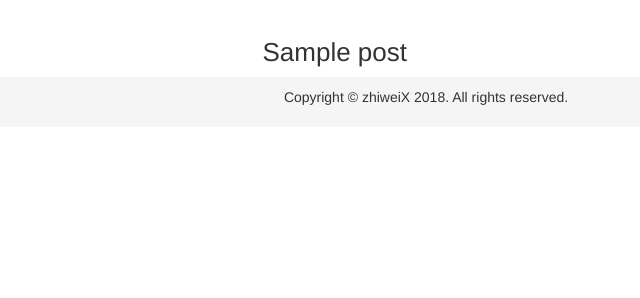
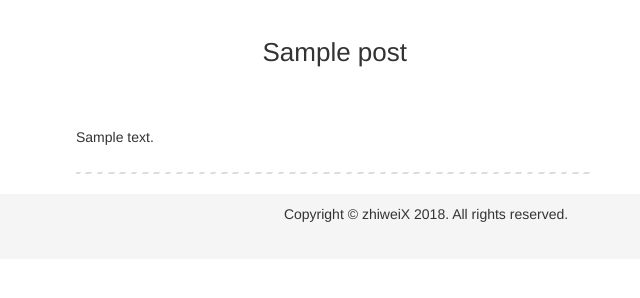
Before and after one commit to zhiwei1988/blog, a Flask app: template app/templates/post.html in a window 1280 px wide. Shown: the part 59-357 px from the top of the page, without its empty margins (214-854 px from the left). Run offline with Flask 2, Linux system fonts and the light colour scheme; the template is opened without the code that fills it: values that come from a table or form of the project are taken from there, others are empty; tables that the repository leaves empty hold one stand-in row (values such as "Sample post"); parts of the project's set-up code (start-up, migrations or seed data) failed here and were passed over; some libraries are stand-ins or nearby versions.

Commit message:
增加文章摘要显示功能

```diff
--- a/app/main/view.py
+++ b/app/main/view.py
@@ -83,6 +83,7 @@ def modify_blog(id):
     if form.validate_on_submit():
         post.title = form.title.data
         post.body = form.body.data
+        post.summary = form.summary.data
         category = Category.query.filter_by(name=form.category.data).first()
         if not category:
             category = Category(name=form.category.data)
--- a/app/static/css/style.css
+++ b/app/static/css/style.css
@@ -12,6 +12,18 @@ h3 {
 
 h4, h5, h6 {
   font-size: 14px;
+}
+
+p {
+  margin: 0 0 25px;
+}
+
+hr {
+  margin: 20px 0;
+  height: 2px;
+  border: none;
+  background-color: #ddd;
+  background-image: repeating-linear-gradient(-45deg, #fff, #fff 4px, transparent 4px, transparent 8px);
 }
 
 blockquote p {
@@ -78,6 +90,7 @@ table tr td {
 
 .post-detail .post-title {
   text-align: center;
+  margin-bottom: 60px;
 }
 
 .post-title-link {
@@ -87,6 +100,7 @@ table tr td {
 .post-meta {
   font-size: 12px;
   text-align: center;
+  margin-bottom: 20px;
 }
 
 .sign-in {
--- a/app/templates/index.html
+++ b/app/templates/index.html
@@ -28,6 +28,9 @@
 				</a>
 			</div>
 			{% endif %}
+			<div class="post-body">
+				<p>{{ post.summary }}</p>
+			</div>
 		</article>
 		{% endfor %} {% if current_user.is_authenticated %}
 		<a id="new-post" href="{{ url_for('main.edit_blog') }}" class="btn btn-primary" role="button">New Post</a>
--- a/app/templates/modify.html
+++ b/app/templates/modify.html
@@ -16,6 +16,9 @@
 				</div>
 				<div class="form-group">
 					{{ form.category(class='form-control') }}
+				</div>
+				<div class="form-group">
+					{{ form.summary(class='form-control', rows='3') }}
 				</div>
 				<div class="form-group">
 					{{ form.body(class='form-control', id='body', rows='20') }}
--- a/app/templates/post.html
+++ b/app/templates/post.html
@@ -13,6 +13,8 @@
         <h2 class="post-title">{{ article.title }}</h2>
       </header>
       <div id="post-body">
+        <p>{{ article.summary }}</p>
+        <hr>
         {{ article.body_html | safe }}
       </div>
     </article>
```
